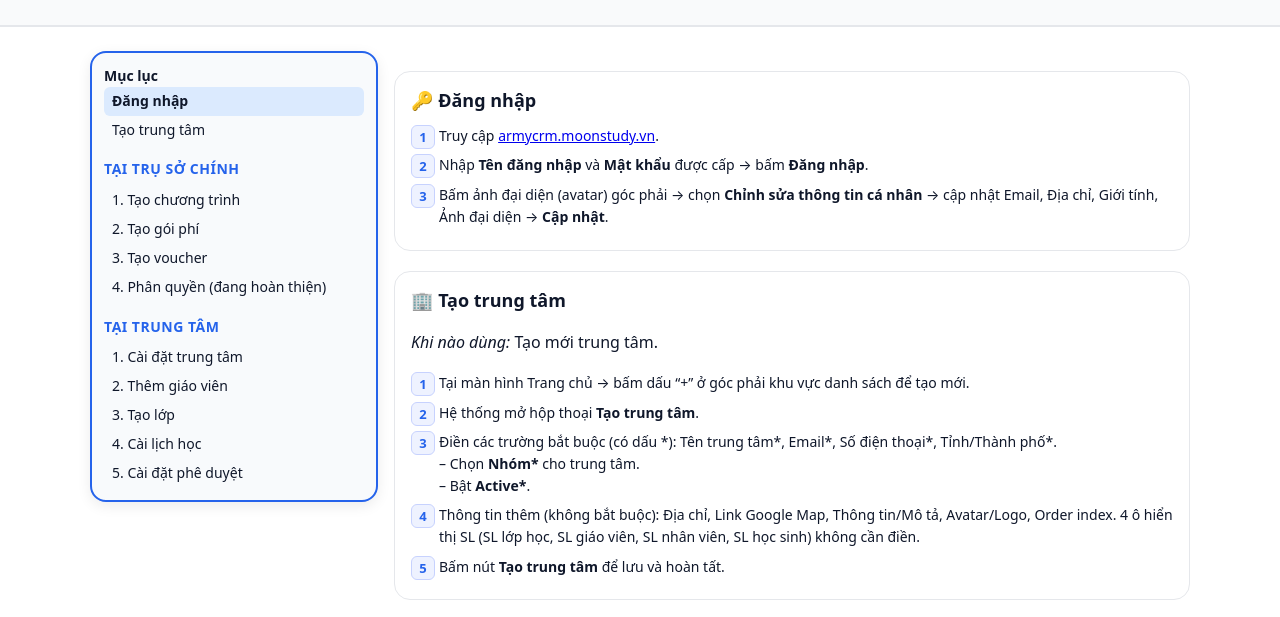
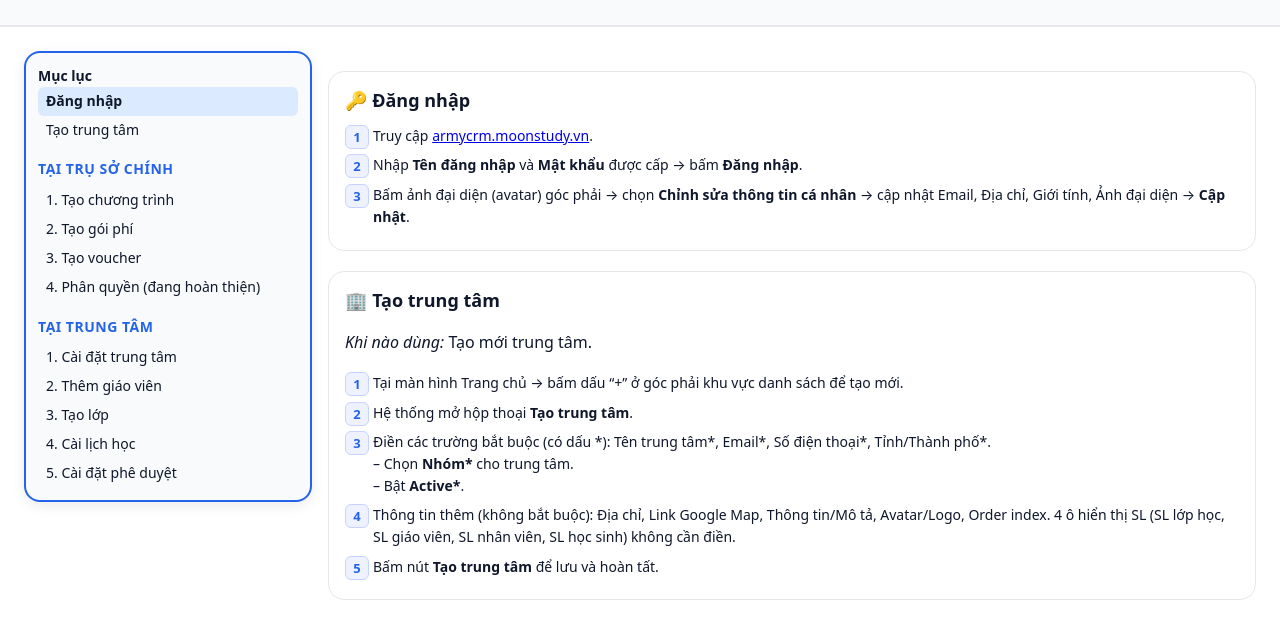
Before and after one commit to phamquynhliu/huongdanCRMchohoiso, a plain HTML site: page index.html in a window 1280 px wide. Shown: the part 167-784 px from the top of the page. Drawn offline with Linux system fonts and the light colour scheme.

Commit message:
Update index.html

```diff
--- a/index.html
+++ b/index.html
@@ -10,7 +10,7 @@ index.html
     body{margin:0;font-family:ui-sans-serif,system-ui,-apple-system,Segoe UI,Roboto,Arial;color:var(--text);background:var(--bg);line-height:1.55}
     header{padding:40px 16px 28px;border-bottom:2px solid #e5e7eb;background:#f9fafb}
     header h1{text-align:center;font-size:28px;font-weight:700;margin:0;color:var(--accent)}
-    .container{width:min(1100px,92%);margin:0 auto;padding:24px 0;display:flex;gap:16px}
+    .container{width:width: 100%;max-width: 100%;margin: 0 auto;padding: 24px;display: flex;gap: 16px;}
     .toc{position:sticky;top:90px;align-self:flex-start;width:260px;border:2px solid var(--accent);border-radius:var(--radius);padding:12px;background:#f8fafc;font-size:14px;height:max-content;max-height:80vh;overflow-y:auto;box-shadow:0 4px 14px rgba(0,0,0,0.08);z-index:10}
     .toc a{display:block;padding:5px 8px;border-radius:6px;color:inherit;text-decoration:none;font-size:14px;line-height:1.35}
     .toc a:hover{background:#eaf2ff}
```
